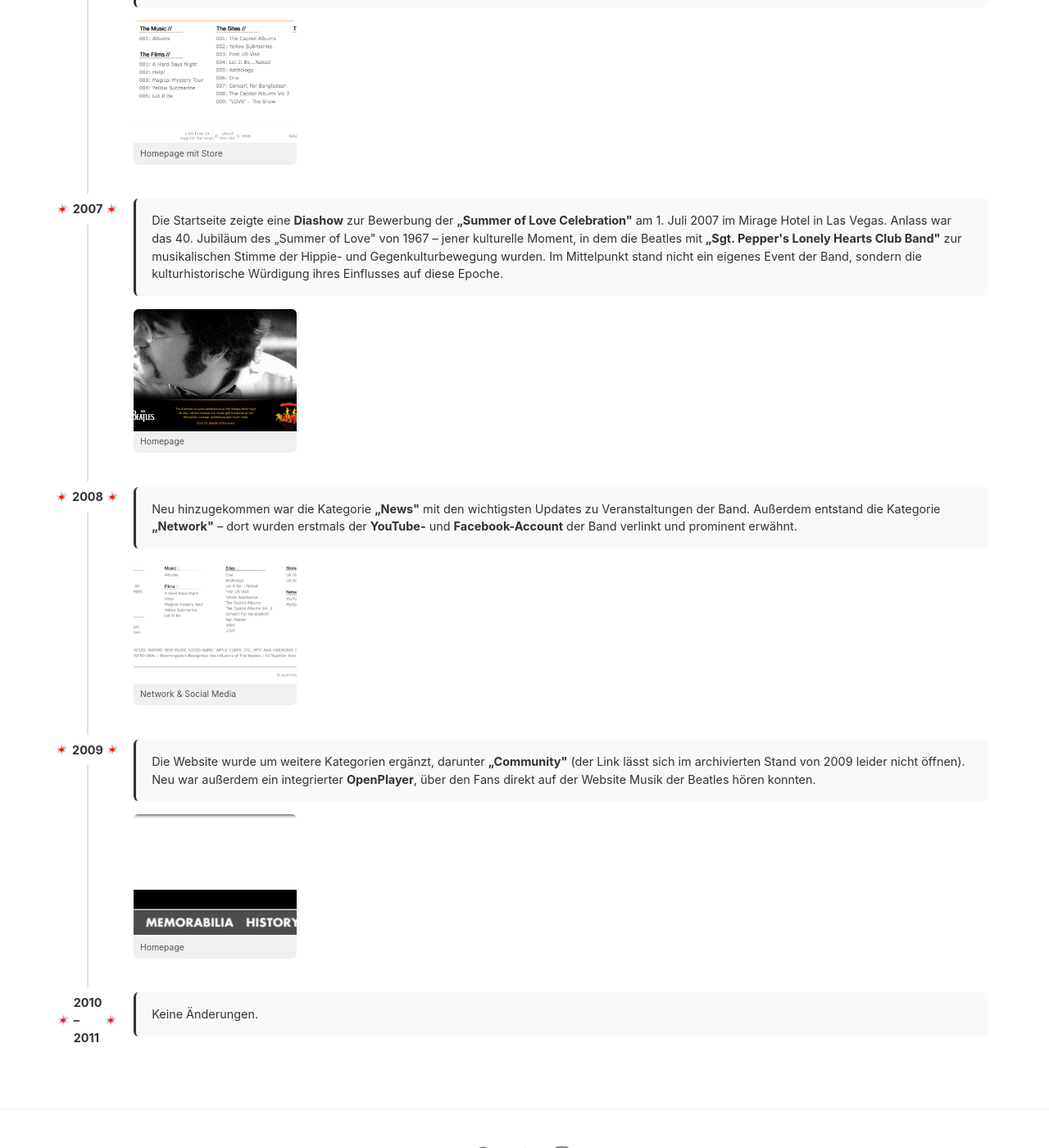
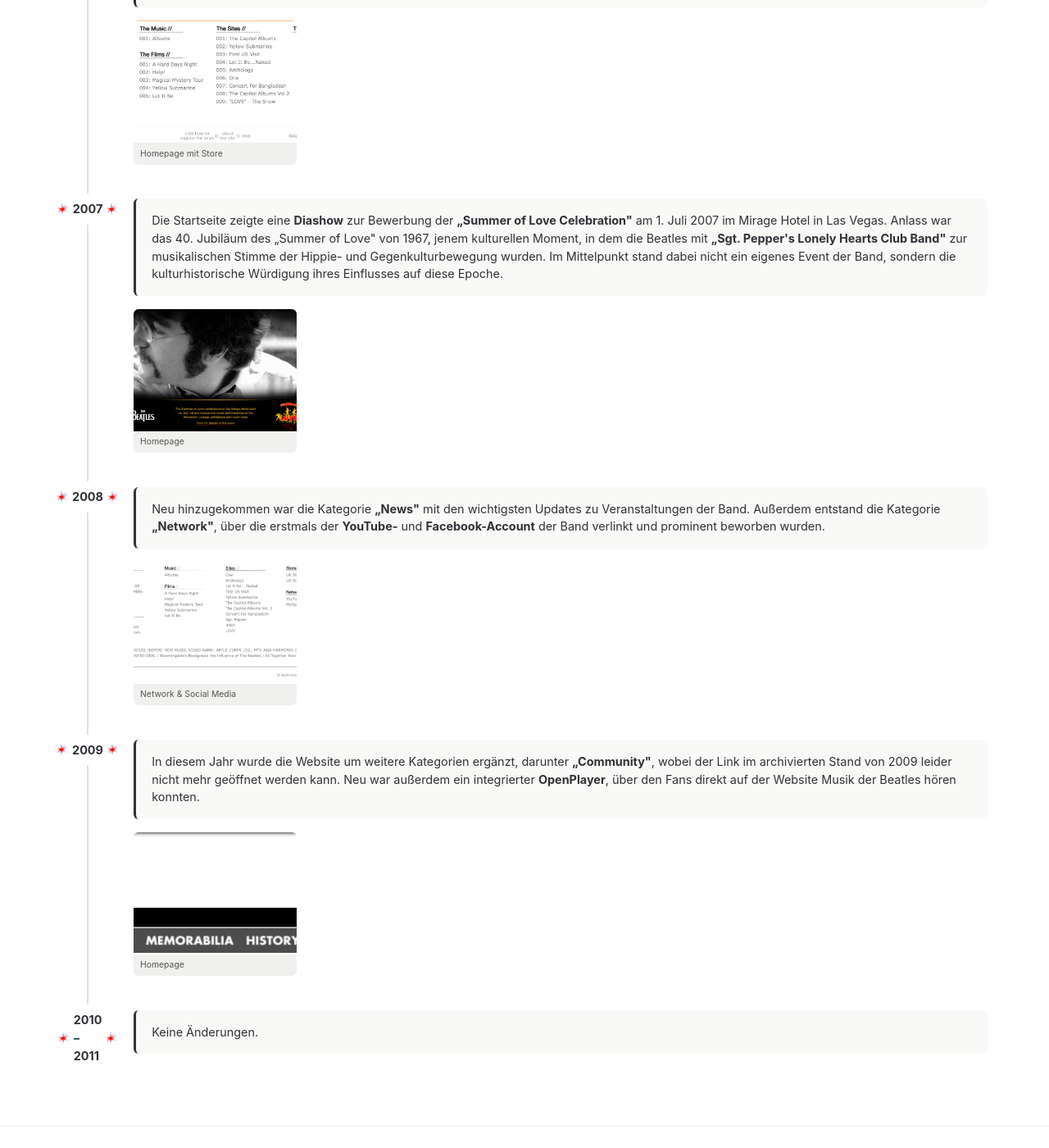
Before and after one commit to livklivk/Bands, a Jekyll site: the page built from _pages/bands/beatles.html, in a window 1280 px wide and 1400 px high, scrolled down 2549 px. Shown: the whole window at 82% size. Built offline with Jekyll 4.4.1, drawn with Linux system fonts in a browser that asks for light colours; some of the changed text lies outside the part shown.

Commit message:
Beatles: Zeitstrahl-Texte überarbeitet, keine Gedankenstriche mehr
Co-Authored-By: Claude Sonnet 4.6 <noreply@anthropic.com>

```diff
--- a/_pages/bands/beatles.html
+++ b/_pages/bands/beatles.html
@@ -15,8 +15,8 @@ beschreibung: The Beatles waren eine britische Rockband aus Liverpool, bestehend
   </div>
   <div class="zeitstrahl__inhalt">
     <div class="update">
-      <p class="update__text">Ab November 2000 gab es erstmals eine offizielle Beatles-Website. Zu sehen war zunächst lediglich das Cover des Albums <strong>„1"</strong>, das am 13. November 2000 erschien. Es handelte sich um eine gezielte <strong>Teaser-Seite</strong>, die ankündigte, dass „the site opens on the 13th November" – exakt am Erscheinungstag des Albums.</p>
-      <p class="update__text">Das ergab strategisch Sinn: <strong>thebeatles.com</strong> war zu diesem Zeitpunkt noch kein dauerhaft aktiver Hub, sondern wurde eigens für die „1"-Kampagne neu aufgesetzt. Das Album war als großes kommerzielles Ereignis geplant und die Website diente als zentrales digitales Werbemittel. Hinweise auf <strong>Shockwave- und Quicktime-Downloads</strong> deuten darauf hin, dass multimediale Inhalte wie Musikclips und Trailer zum Launch vorbereitet wurden – typisch für aufwendige Album-Microsites dieser Ära.</p>
+      <p class="update__text">Ab November 2000 gab es erstmals eine offizielle Beatles-Website. Zu sehen war zunächst lediglich das Cover des Albums <strong>„1"</strong>, das am 13. November 2000 erschien. Eine gezielte <strong>Teaser-Seite</strong> kündigte an, dass „the site opens on the 13th November", also exakt am Erscheinungstag des Albums.</p>
+      <p class="update__text"><strong>thebeatles.com</strong> war zu diesem Zeitpunkt noch kein dauerhaft aktiver Hub, sondern wurde eigens für die „1"-Kampagne neu aufgesetzt. Das Album war als großes kommerzielles Ereignis geplant und die Website diente als zentrales digitales Werbemittel. Hinweise auf <strong>Shockwave- und Quicktime-Downloads</strong> deuten darauf hin, dass multimediale Inhalte wie Musikclips und Trailer zum Launch vorbereitet wurden, typisch für aufwendige Album-Microsites dieser Ära.</p>
     </div>
     <div class="screenshot-grid">
       <a class="screenshot-item" href="https://web.archive.org/web/20001118121000/http://www.thebeatles.com/" target="_blank" rel="noopener">
@@ -68,7 +68,7 @@ beschreibung: The Beatles waren eine britische Rockband aus Liverpool, bestehend
   </div>
   <div class="zeitstrahl__inhalt">
     <div class="update">
-      <p class="update__text">Die Website wurde erneut als <strong>Werbeplattform</strong> genutzt – zunächst für die Dokumentation <strong>„Anthology"</strong>, später für das Mix-Album <strong>„Let It Be… Naked"</strong>. Passend zum November-Release hat sich das Design dem Album angepasst. Über Kacheln in der unteren Leiste ließen sich verschiedene Unterseiten erreichen, darunter die Newsletter-Anmeldung und die erste Seite zum Album „1".</p>
+      <p class="update__text">In diesem Jahr wurde die Website erneut als <strong>Werbeplattform</strong> genutzt, zunächst für die Dokumentation <strong>„Anthology"</strong>, später für das Mix-Album <strong>„Let It Be… Naked"</strong>. Passend zum November-Release hat sich das Design dem Album angepasst. Über Kacheln in der unteren Leiste ließen sich verschiedene Unterseiten erreichen, darunter die Newsletter-Anmeldung und die erste Seite zum Album „1".</p>
     </div>
     <div class="screenshot-grid">
       <a class="screenshot-item" href="https://web.archive.org/web/20030619125748/http://thebeatles.com/" target="_blank" rel="noopener">
@@ -90,7 +90,7 @@ beschreibung: The Beatles waren eine britische Rockband aus Liverpool, bestehend
   </div>
   <div class="zeitstrahl__inhalt">
     <div class="update">
-      <p class="update__text">Erneute Layout-Überarbeitung. Neben zwei neu veröffentlichten Alben, der Dokumentation und der Newsletter-Anmeldung kam eine neue Unterseite <strong>„Links"</strong> hinzu – dort wurden die persönlichen Websites der noch lebenden Bandmitglieder <strong>Ringo Starr, George Harrison und Paul McCartney</strong> verlinkt.</p>
+      <p class="update__text">Erneute Layout-Überarbeitung. Neben zwei neu veröffentlichten Alben, der Dokumentation und der Newsletter-Anmeldung kam eine neue Unterseite <strong>„Links"</strong> hinzu, auf der die persönlichen Websites der noch lebenden Bandmitglieder <strong>Ringo Starr, George Harrison und Paul McCartney</strong> verlinkt wurden.</p>
     </div>
     <div class="screenshot-grid">
       <a class="screenshot-item" href="https://web.archive.org/web/20040701012041/http://www.thebeatles.com/" target="_blank" rel="noopener">
@@ -148,7 +148,7 @@ beschreibung: The Beatles waren eine britische Rockband aus Liverpool, bestehend
   </div>
   <div class="zeitstrahl__inhalt">
     <div class="update">
-      <p class="update__text">Die Startseite zeigte eine <strong>Diashow</strong> zur Bewerbung der <strong>„Summer of Love Celebration"</strong> am 1. Juli 2007 im Mirage Hotel in Las Vegas. Anlass war das 40. Jubiläum des „Summer of Love" von 1967 – jener kulturelle Moment, in dem die Beatles mit <strong>„Sgt. Pepper's Lonely Hearts Club Band"</strong> zur musikalischen Stimme der Hippie- und Gegenkulturbewegung wurden. Im Mittelpunkt stand nicht ein eigenes Event der Band, sondern die kulturhistorische Würdigung ihres Einflusses auf diese Epoche.</p>
+      <p class="update__text">Die Startseite zeigte eine <strong>Diashow</strong> zur Bewerbung der <strong>„Summer of Love Celebration"</strong> am 1. Juli 2007 im Mirage Hotel in Las Vegas. Anlass war das 40. Jubiläum des „Summer of Love" von 1967, jenem kulturellen Moment, in dem die Beatles mit <strong>„Sgt. Pepper's Lonely Hearts Club Band"</strong> zur musikalischen Stimme der Hippie- und Gegenkulturbewegung wurden. Im Mittelpunkt stand dabei nicht ein eigenes Event der Band, sondern die kulturhistorische Würdigung ihres Einflusses auf diese Epoche.</p>
     </div>
     <div class="screenshot-grid">
       <a class="screenshot-item" href="https://web.archive.org/web/20071001183008/http://www.thebeatles.com/" target="_blank" rel="noopener">
@@ -166,7 +166,7 @@ beschreibung: The Beatles waren eine britische Rockband aus Liverpool, bestehend
   </div>
   <div class="zeitstrahl__inhalt">
     <div class="update">
-      <p class="update__text">Neu hinzugekommen war die Kategorie <strong>„News"</strong> mit den wichtigsten Updates zu Veranstaltungen der Band. Außerdem entstand die Kategorie <strong>„Network"</strong> – dort wurden erstmals der <strong>YouTube-</strong> und <strong>Facebook-Account</strong> der Band verlinkt und prominent erwähnt.</p>
+      <p class="update__text">Neu hinzugekommen war die Kategorie <strong>„News"</strong> mit den wichtigsten Updates zu Veranstaltungen der Band. Außerdem entstand die Kategorie <strong>„Network"</strong>, über die erstmals der <strong>YouTube-</strong> und <strong>Facebook-Account</strong> der Band verlinkt und prominent beworben wurden.</p>
     </div>
     <div class="screenshot-grid">
       <a class="screenshot-item" href="https://web.archive.org/web/20081204083357/http://www.thebeatles.com/core/home/" target="_blank" rel="noopener">
@@ -184,7 +184,7 @@ beschreibung: The Beatles waren eine britische Rockband aus Liverpool, bestehend
   </div>
   <div class="zeitstrahl__inhalt">
     <div class="update">
-      <p class="update__text">Die Website wurde um weitere Kategorien ergänzt, darunter <strong>„Community"</strong> (der Link lässt sich im archivierten Stand von 2009 leider nicht öffnen). Neu war außerdem ein integrierter <strong>OpenPlayer</strong>, über den Fans direkt auf der Website Musik der Beatles hören konnten.</p>
+      <p class="update__text">In diesem Jahr wurde die Website um weitere Kategorien ergänzt, darunter <strong>„Community"</strong>, wobei der Link im archivierten Stand von 2009 leider nicht mehr geöffnet werden kann. Neu war außerdem ein integrierter <strong>OpenPlayer</strong>, über den Fans direkt auf der Website Musik der Beatles hören konnten.</p>
     </div>
     <div class="screenshot-grid">
       <a class="screenshot-item" href="https://web.archive.org/web/20091027194805/http://www.thebeatles.com/#/core/home/" target="_blank" rel="noopener">
```
